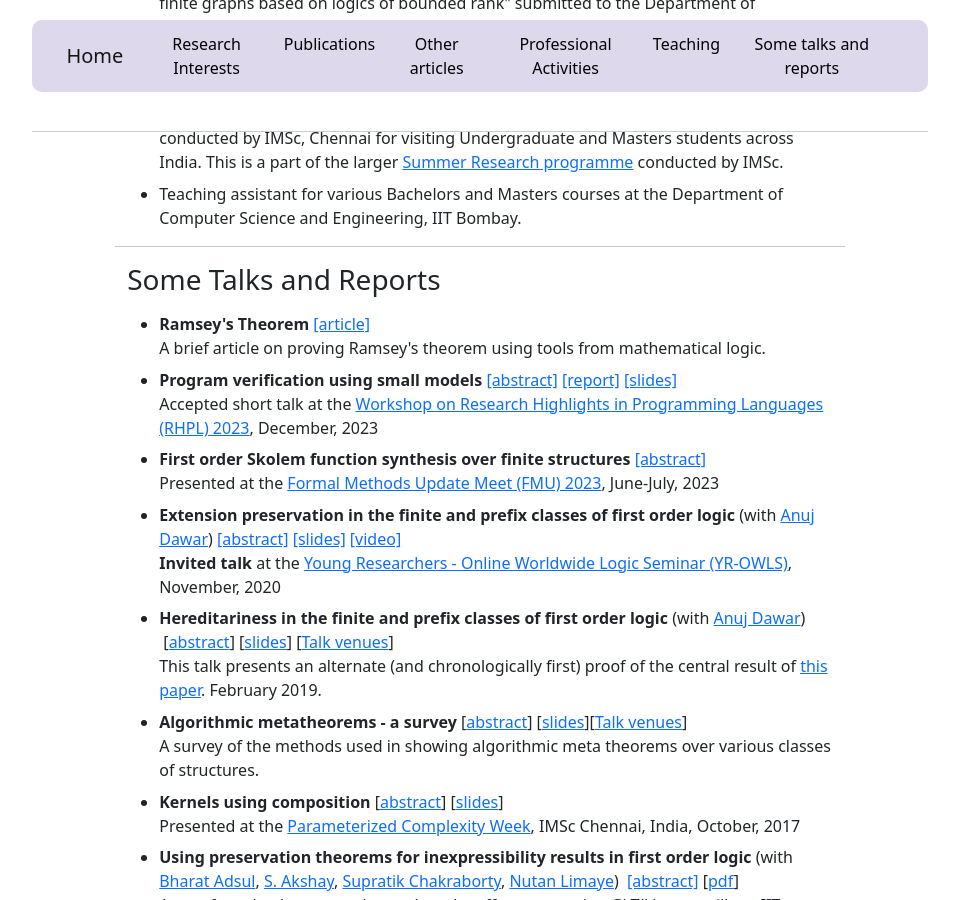
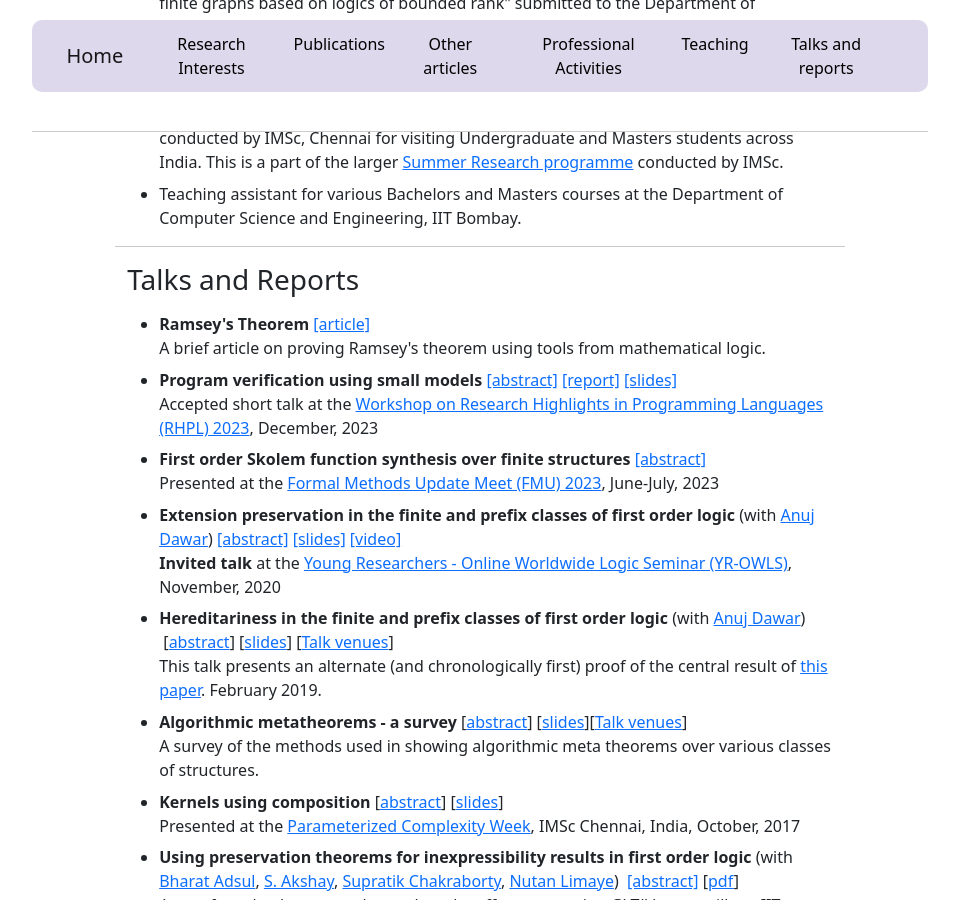
Before and after one commit to abhisekhs/abhisekhs.github.io, a Jekyll site: the page index.html, which Jekyll copies as it is, in a window 1280 px wide and 900 px high, scrolled down 3191 px. Shown: the whole window, without its empty margins (160-1119 px from the left). Built offline with Jekyll 4.4.1, drawn with Linux system fonts in a browser that asks for light colours.

Commit message:
Renamed section from 'Some Talks and Reports' to 'Talks and Reports'

```diff
--- a/index.html
+++ b/index.html
@@ -151,7 +151,7 @@
               <li class="nav-item"><a class="nav-link" href="#other-articles">Other articles</a></li>
               <li class="nav-item"><a class="nav-link" href="#activities">Professional Activities</a></li>
               <li class="nav-item"><a class="nav-link" href="#teaching">Teaching</a></li>
-              <li class="nav-item"><a class="nav-link" href="#some-talks-notes">Some talks and reports</a></li>
+              <li class="nav-item"><a class="nav-link" href="#some-talks-notes">Talks and reports</a></li>
           </ul>
         </div>
       </div>
@@ -618,8 +618,8 @@ Foundations of Computer Science (MFCS), Budapest, Hungary
            </p>
         </div>
         <hr />
-        <div class="div-notes" id="some-talks-notes">
-         <h3> Some Talks and Reports </h3>
+        <div class="div-notes" id="talks-and-reports">
+         <h3> Talks and Reports </h3>
             <p>
             <ul>
             <li>
```
